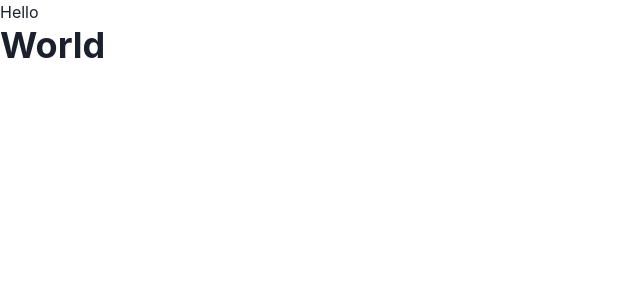
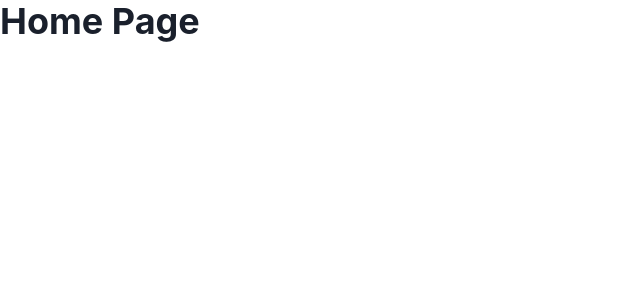
Before and after one commit to jasonk19/final-project-gigih, a React (Vite) app: page / in a window 1280 px wide. Shown: the top 300 px of the page, without its empty margins (0-640 px from the left). Built offline with nearby package versions, Linux system fonts and the light colour scheme.

Commit message:
feat: setup routing

```diff
--- a/src/App.jsx
+++ b/src/App.jsx
@@ -1,11 +1,22 @@
-import {Heading} from '@chakra-ui/react'
+import { BrowserRouter, Routes, Route } from "react-router-dom"
+import router from "./routes"
 
 function App() {
   return (
-    <>
-      <div>Hello</div>
-      <Heading>World</Heading>
-    </>
+    <BrowserRouter>
+      <Routes>
+        {router.map((route) => {
+          const Element = route.element;
+          return (
+            <Route
+              key={route.path}
+              path={route.path}
+              element={<Element />}
+            />
+          )
+        })}
+      </Routes>
+    </BrowserRouter>
   )
 }
 
--- /dev/null
+++ b/src/pages/HomePage.jsx
@@ -0,0 +1,11 @@
+import { Box, Heading } from "@chakra-ui/react";
+
+export default function HomePage() {
+  return (
+    <>
+      <Box>
+        <Heading>Home Page</Heading>
+      </Box>
+    </>
+  )
+}
--- /dev/null
+++ b/src/routes/index.js
@@ -0,0 +1,11 @@
+import HomePage from "../pages/HomePage";
+
+
+const router = [
+  {
+    path: '/',
+    element: HomePage
+  }
+]
+
+export default router;
```
